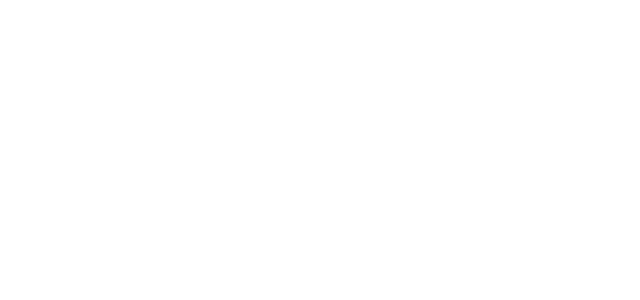
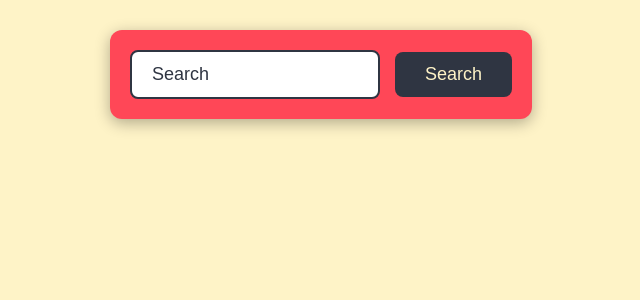
Before and after one commit to davydovmurad/rs-react, a React (Vite) app: page / in a window 1280 px wide. Shown: the top 300 px of the page, without its empty margins (319-959 px from the left). Built offline with nearby package versions, Linux system fonts and the light colour scheme.

Commit message:
feat: add header with search

```diff
--- /dev/null
+++ b/src/App.css
@@ -0,0 +1,16 @@
+* {
+  margin: 0;
+  padding: 0;
+  box-sizing: border-box;
+}
+
+body {
+  font-family: 'Press Start 2P', cursive;
+  background-color: #fef3c7;
+  height: 100vh;
+  display: flex;
+  justify-content: center;
+  align-items: flex-start;
+  margin: 0;
+  padding-top: 30px;
+}
--- a/src/App.tsx
+++ b/src/App.tsx
@@ -1,5 +1,11 @@
-function App() {
-  return <></>;
+import { Component, ReactNode } from 'react';
+import Header from './components/Header/Header';
+import './App.css';
+
+class App extends Component {
+  render(): ReactNode {
+    return <Header />;
+  }
 }
 
 export default App;
--- /dev/null
+++ b/src/components/Header/Header.module.css
@@ -0,0 +1,10 @@
+.container {
+  background-color: #ff4757;
+  padding: 20px;
+  border-radius: 12px;
+  box-shadow: 0 4px 15px rgba(0, 0, 0, 0.3);
+  display: flex;
+  justify-content: center;
+  align-items: center;
+  flex-direction: row;
+}
--- /dev/null
+++ b/src/components/Header/Header.tsx
@@ -0,0 +1,13 @@
+import { Component, ReactNode } from 'react';
+import Search from '../Search/Search';
+import styles from './Header.module.css';
+
+export default class Header extends Component {
+  render(): ReactNode {
+    return (
+      <div className={styles.container}>
+        <Search />
+      </div>
+    );
+  }
+}
--- /dev/null
+++ b/src/components/Search/Search.module.css
@@ -0,0 +1,45 @@
+.inputWrapper {
+  margin-right: 15px;
+}
+
+input {
+  padding: 12px 20px;
+  font-size: 18px;
+  border-radius: 8px;
+  border: 2px solid #2f3542;
+  outline: none;
+  width: 250px;
+  color: #2f3542;
+  background-color: #ffffff;
+  transition: border-color 0.3s ease;
+}
+
+input::placeholder {
+  color: #2f3542;
+}
+
+input:focus {
+  border-color: #1e90ff;
+}
+
+button {
+  padding: 12px 30px;
+  background-color: #2f3542;
+  color: #fef3c7;
+  font-size: 18px;
+  border: none;
+  border-radius: 8px;
+  cursor: pointer;
+  transition:
+    background-color 0.3s ease,
+    transform 0.2s ease;
+}
+
+button:hover {
+  background-color: #ff6348;
+  transform: scale(1.05);
+}
+
+button:active {
+  transform: scale(0.98);
+}
--- /dev/null
+++ b/src/components/Search/Search.tsx
@@ -0,0 +1,55 @@
+import {
+  ChangeEvent,
+  ChangeEventHandler,
+  Component,
+  ComponentProps,
+  MouseEventHandler,
+  ReactNode,
+} from 'react';
+import SearchButton from './SearchButton';
+import SearchInput from './SearchInput';
+import styles from './Search.module.css';
+
+const SEARCH_REQUEST_LOCAL_STORAGE_KEY: string = 'searchRequest';
+
+interface SearchState {
+  searchRequest: string;
+}
+
+export default class Search extends Component<
+  ComponentProps<'div'>,
+  SearchState
+> {
+  state: SearchState = {
+    searchRequest: localStorage.getItem(SEARCH_REQUEST_LOCAL_STORAGE_KEY) || '',
+  };
+
+  handleSearchRequestChange: ChangeEventHandler<HTMLInputElement> = (
+    e: ChangeEvent<HTMLInputElement>
+  ) => {
+    this.setState({
+      searchRequest: e.target.value,
+    });
+  };
+
+  handleSearchRequestSubmit: MouseEventHandler<HTMLButtonElement> = () => {
+    localStorage.setItem(
+      SEARCH_REQUEST_LOCAL_STORAGE_KEY,
+      this.state.searchRequest
+    );
+  };
+
+  render(): ReactNode {
+    return (
+      <>
+        <div className={styles.inputWrapper}>
+          <SearchInput
+            value={this.state.searchRequest}
+            onChange={this.handleSearchRequestChange}
+          />
+        </div>
+        <SearchButton onClick={this.handleSearchRequestSubmit} />
+      </>
+    );
+  }
+}
--- /dev/null
+++ b/src/components/Search/SearchButton.tsx
@@ -0,0 +1,7 @@
+import { Component, ComponentProps, ReactNode } from 'react';
+
+export default class SearchButton extends Component<ComponentProps<'button'>> {
+  render(): ReactNode {
+    return <button {...this.props}>Search</button>;
+  }
+}
--- /dev/null
+++ b/src/components/Search/SearchInput.tsx
@@ -0,0 +1,7 @@
+import { Component, ComponentProps, ReactNode } from 'react';
+
+export default class SearchInput extends Component<ComponentProps<'input'>> {
+  render(): ReactNode {
+    return <input type="text" placeholder="Search" {...this.props} />;
+  }
+}
```
